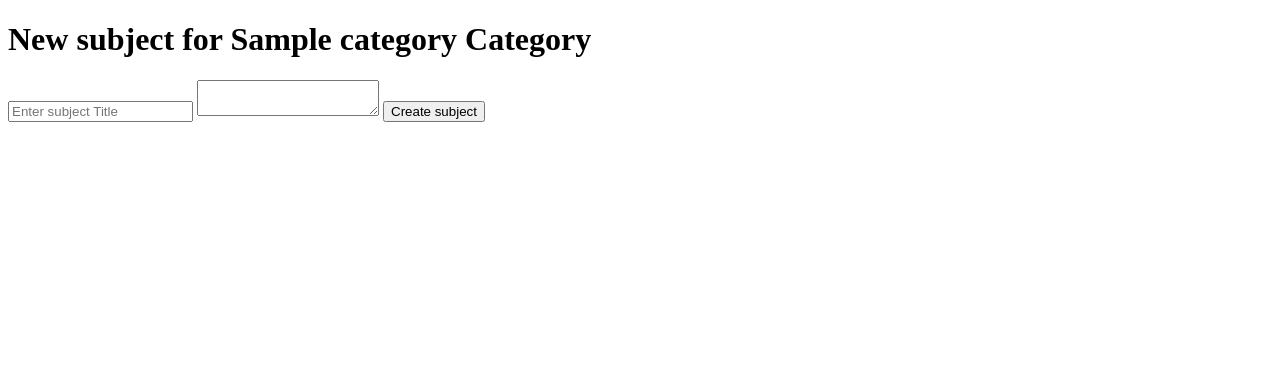
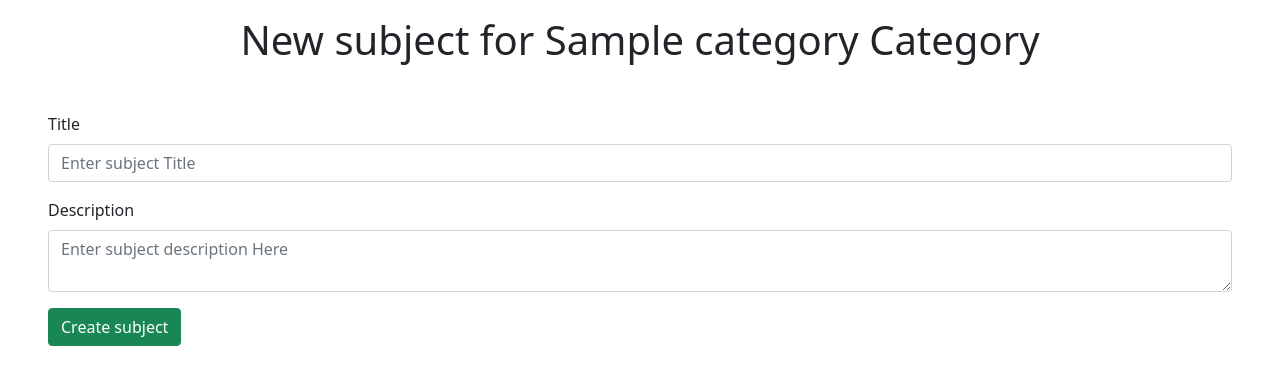
Before and after one commit to MohsenKarimi71/continuous_learning_journey, a Django app: page /categories/1/new/ in a window 1280 px wide. Shown: the top 385 px of the page. Run offline with Django 3.2, Linux system fonts and the light colour scheme; tables that the repository leaves empty hold one stand-in row (values such as "Sample post"); some libraries are stand-ins or nearby versions.

Commit message:
A temp commit.

```diff
--- a/posts/templates/posts/add_new_subject.html
+++ b/posts/templates/posts/add_new_subject.html
@@ -1,35 +1,38 @@
-<!DOCTYPE html>
-<html lang="en">
-<head>
-    <meta charset="UTF-8">
-    <meta http-equiv="X-UA-Compatible" content="IE=edge">
-    <meta name="viewport" content="width=device-width, initial-scale=1.0">
-    <title>New subject for {{ category.title }} Category</title>
-</head>
-<body>
-    <h1>New subject for {{ category.title }} Category</h1>
+{% extends 'posts/base.html' %}
 
+{% block title_text %}
+    New subject for {{ category.title }} Category
+{% endblock %}
+
+{% block body %}
+    <div>
+        <div class="text-center">
+            <h1 class="mt-3 mb-5">New subject for {{ category.title }} Category</h1>
+        </div>
+        <div class="px-5">
             <form method="post">
                 {% csrf_token %}
                 {% if error_messages %}
+                    <label for="subject-title" class="form-label">Title</label>
                     <input id="subject-title" name="new_subject_title" type="text"
                         placeholder="Enter subject Title"
                         class="form-control is-invalid">
 
-                <div class="invalid-feedback">
+                        <div class="invalid-feedback mt-1 mb-4">
                             {{ error_messages }}
                         </div>
                 {% else %}
+                    <label for="subject-title" class="form-label">Title</label>
                     <input id="subject-title" name="new_subject_title" type="text"
-                placeholder="Enter subject Title">
+                        placeholder="Enter subject Title"
+                        class="form-control mb-3">
                 {% endif %}
 
-        <textarea id="subject-description" name="new_subject_description"
-            placeholder="Enter subject description Here...">
-        </textarea>
+                    <label for="subject-description" class="form-label">Description</label>
+                    <textarea id="subject-description" name="new_subject_description" placeholder="Enter subject description Here"class="form-control"></textarea>
 
-        <button id="submit-form" type="submit">Create subject</button>
+                <button id="submit-form" type="submit" class="btn btn-success mt-3">Create subject</button>
             </form>
-
-</body>
-</html>
+        </div>
+    </div>
+{% endblock %}
```
Also changed, not shown: posts/templates/posts/category_detail.html (+18 -15 lines). Lines whose indentation alone changed are shown as unchanged.
